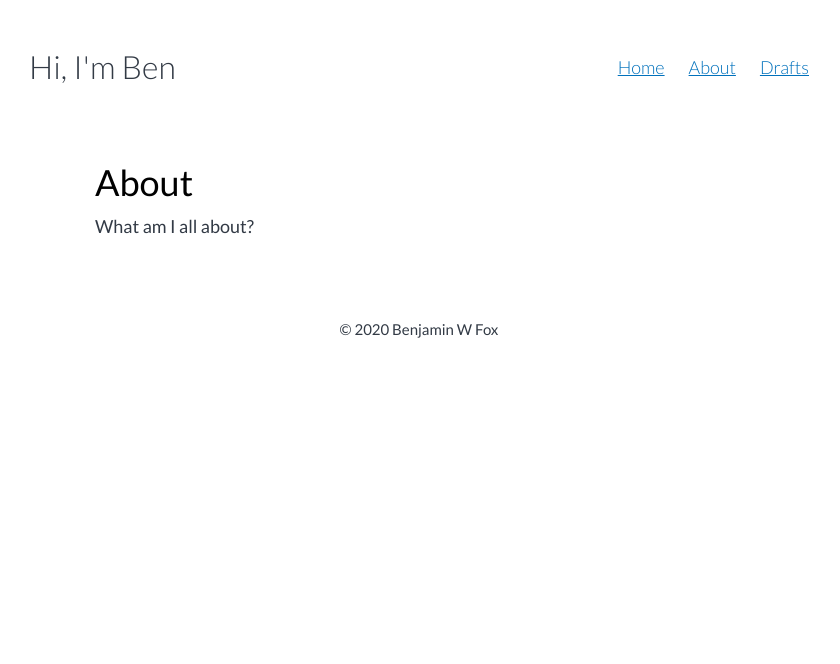
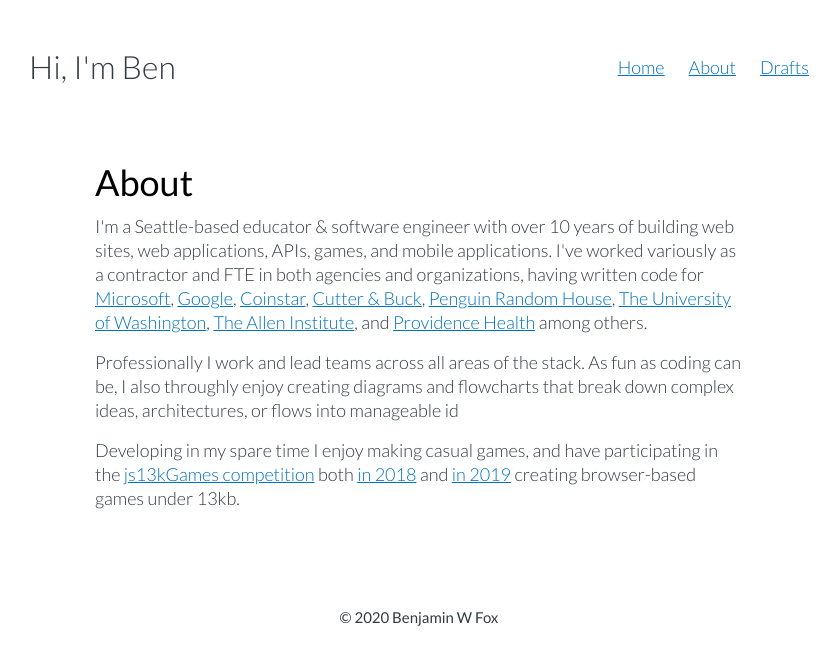
Before and after one commit to BenjaminWFox/website-2020, a Next.js app: page /about in a window 1280 px wide. Shown: the top 664 px of the page, without its empty margins (221-1061 px from the left). Built offline with nearby package versions, Linux system fonts and the light colour scheme.

Commit message:
Add to About page

```diff
--- a/pages/about.js
+++ b/pages/about.js
@@ -41,7 +41,49 @@ export default function Home({ postData }) {
           </h1>
 
           <div>
-            What am I all about?
+            <p>
+              I&apos;m a Seattle-based educator & software engineer with over 10 years of building web sites, web applications, APIs, games, and mobile applications.
+              I&apos;ve worked variously as a contractor and FTE in both agencies and organizations, having written code for
+              {' '}
+              <a href="https://www.microsoft.com/en-us/" rel="noreferrer nofollow" target="_blank">Microsoft</a>,
+              {' '}
+              <a href="https://about.google/" rel="noreferrer nofollow" target="_blank">Google</a>,
+              {' '}
+              <a href="https://www.coinstar.com/" rel="noreferrer nofollow" target="_blank">Coinstar</a>,
+              {' '}
+              <a href="https://cutterbuck.com/" rel="noreferrer nofollow" target="_blank">Cutter &amp; Buck</a>,
+              {' '}
+              <a href="https://www.penguinrandomhouse.com/" rel="noreferrer nofollow" target="_blank">Penguin Random House</a>,
+              {' '}
+              <a href="https://www.washington.edu/" rel="noreferrer nofollow" target="_blank">The University of Washington</a>,
+              {' '}
+              <a href="https://alleninstitute.org/" rel="noreferrer nofollow" target="_blank">The Allen Institute</a>,
+              {' '}
+              and
+              {' '}
+              <a href="https://www.providence.org/" rel="noreferrer nofollow" target="_blank">Providence Health</a>
+              {' '}
+              among others.
+            </p>
+            <p>
+              Professionally I work and lead teams across all areas of the stack.
+              As fun as coding can be, I also throughly enjoy creating diagrams and flowcharts that break down complex ideas, architectures, or flows into
+              manageable id
+            </p>
+            <p>Developing in my spare time I enjoy making casual games, and have participating in the
+              {' '}
+              <a href="https://js13kgames.com/" rel="noreferrer nofollow" target="_blank">js13kGames competition</a>
+              {' '}
+              both
+              {' '}
+              <a href="https://js13kgames.com/entries/offline-oect" rel="noreferrer nofollow" target="_blank">in 2018</a>
+              {' '}
+              and
+              {' '}
+              <a href="https://js13kgames.com/entries/row" rel="noreferrer nofollow" target="_blank">in 2019</a>
+              {' '}
+              creating browser-based games under 13kb.
+            </p>
           </div>
         </div>
       </main>
```
Also changed, not shown: 1 other file (tests, documents, lock files or other folders).
